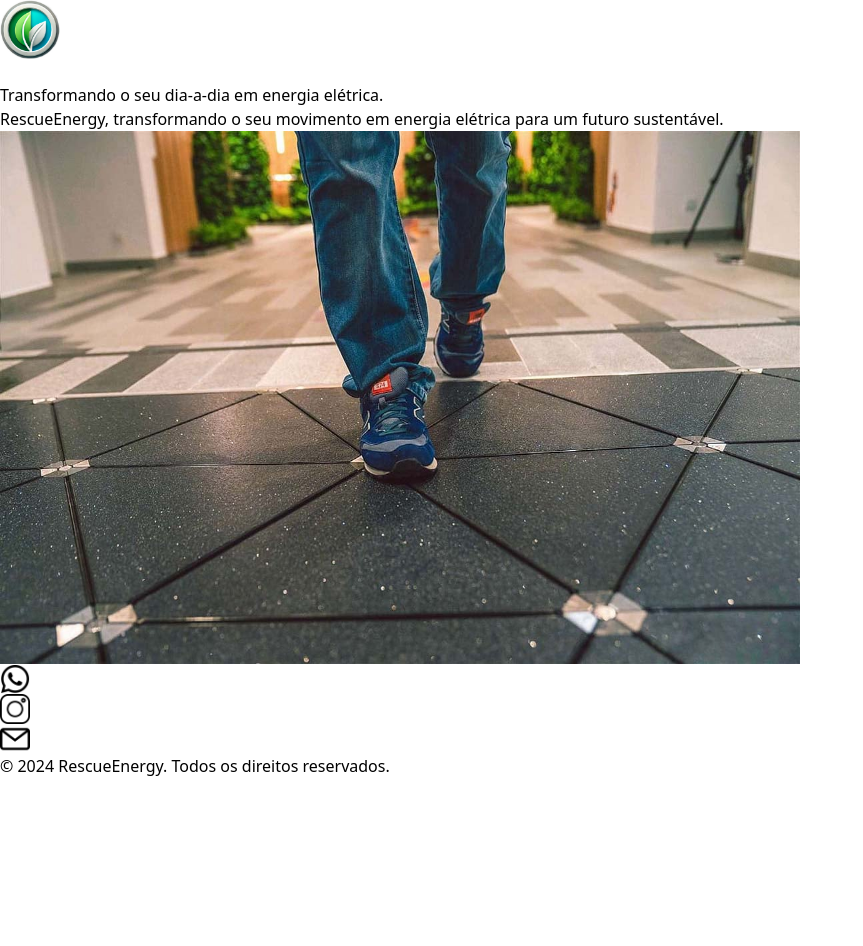
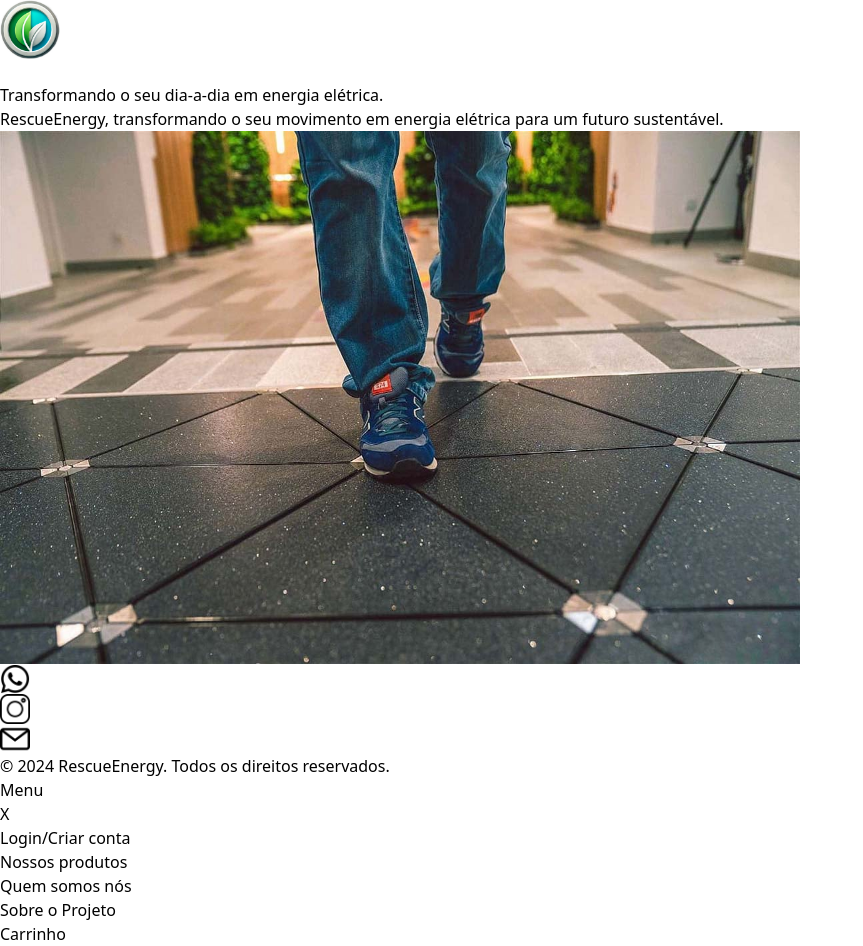
Before and after one commit to yunkbaza/GlobalSolution_RescueEnergy, a Next.js app in the folder front-end_rescueenergy/: page / in a window 1280 px wide. Shown: the whole page, without its empty margins (0-863 px from the left). Before the commit the page ends 800 px from the top, so only its background shows below. Built offline with nearby package versions, Linux system fonts and the light colour scheme.

Commit message:
Paginas criadas

```diff
--- a/front-end_rescueenergy/src/app/page.tsx
+++ b/front-end_rescueenergy/src/app/page.tsx
@@ -1,12 +1,20 @@
+"use client";
+
+import React, { useState } from "react";
 import Image from "next/image";
 
 export default function Home() {
+  const [isSidebarOpen, setIsSidebarOpen] = useState(false);
+
+  const toggleSidebar = () => {
+    setIsSidebarOpen(!isSidebarOpen);
+  };
+
   return (
-    <div className="flex flex-col min-h-screen font-sans text-gray-900 bg-gray-100">
+    <div className="relative flex flex-col min-h-screen font-sans text-gray-900 bg-gray-100">
       {/* Cabeçalho */}
-      <header className="bg-white flex justify-between items-center p-4 shadow-md sticky top-0 z-50">
+      <header className="bg-white flex justify-between items-center p-4 shadow-md sticky top-0 z-40">
         <div className="logo">
-          {/* Logo da empresa */}
           <Image
             src="/logo.png"
             alt="Logo da RescueEnergy"
@@ -16,11 +24,16 @@ export default function Home() {
           />
         </div>
         {/* Botão de menu */}
-        <button className="w-10 h-8 flex flex-col justify-between bg-none border-none cursor-pointer">
-          <span className="block w-full h-1 bg-gray-800 rounded"></span>
-          <span className="block w-full h-1 bg-gray-800 rounded"></span>
-          <span className="block w-full h-1 bg-gray-800 rounded"></span>
-        </button>
+        {!isSidebarOpen && (
+          <button
+            onClick={toggleSidebar}
+            className="relative w-10 h-8 flex flex-col justify-between bg-none border-none cursor-pointer z-50"
+          >
+            <span className="block w-full h-1 bg-gray-800 rounded"></span>
+            <span className="block w-full h-1 bg-gray-800 rounded"></span>
+            <span className="block w-full h-1 bg-gray-800 rounded"></span>
+          </button>
+        )}
       </header>
 
       {/* Barra Divisória */}
@@ -29,7 +42,6 @@ export default function Home() {
       {/* Conteúdo Principal */}
       <main className="flex flex-col items-center justify-center flex-1 p-8">
         <section className="flex flex-col lg:flex-row items-center justify-between gap-8 max-w-6xl bg-white rounded-lg shadow-lg p-8">
-          {/* Texto principal à esquerda */}
           <div className="flex-1 text-left -mt-4">
             <h2 className="text-3xl lg:text-4xl text-blue-600 mb-4">
               Transformando o seu dia-a-dia em energia elétrica.
@@ -39,7 +51,6 @@ export default function Home() {
               para um futuro sustentável.
             </p>
           </div>
-          {/* Imagem principal à direita */}
           <div className="flex-1 text-right">
             <Image
               src="/PisoGeradorDeEnergia.png"
@@ -87,6 +98,50 @@ export default function Home() {
           © 2024 RescueEnergy. Todos os direitos reservados.
         </div>
       </footer>
+
+      {/* Barra lateral */}
+      <div
+        className={`fixed top-0 right-0 w-64 h-full bg-white bg-opacity-75 shadow-lg transform transition-transform duration-300 z-50 ${
+          isSidebarOpen ? "translate-x-0" : "translate-x-full"
+        }`}
+      >
+        <div className="flex justify-between items-center p-4 border-b">
+          <h2 className="text-lg font-semibold text-gray-700">Menu</h2>
+          <button
+            onClick={toggleSidebar}
+            className="text-gray-600 hover:text-gray-800"
+          >
+            X
+          </button>
+        </div>
+        <ul className="flex flex-col p-4 space-y-4">
+          <li>
+            <a href="#" className="text-gray-700 hover:text-blue-500">
+              Login/Criar conta
+            </a>
+          </li>
+          <li>
+            <a href="#" className="text-gray-700 hover:text-blue-500">
+              Nossos produtos
+            </a>
+          </li>
+          <li>
+            <a href="#" className="text-gray-700 hover:text-blue-500">
+              Quem somos nós
+            </a>
+          </li>
+          <li>
+            <a href="#" className="text-gray-700 hover:text-blue-500">
+              Sobre o Projeto
+            </a>
+          </li>
+          <li>
+            <a href="#" className="text-gray-700 hover:text-blue-500">
+              Carrinho
+            </a>
+          </li>
+        </ul>
+      </div>
     </div>
   );
 }
```
Also changed, not shown: front-end_rescueenergy/src/app/carrinho/carrinho.tsx (added), front-end_rescueenergy/src/app/login/login.tsx (added), front-end_rescueenergy/src/app/pagamento/pagamento.tsx (added), front-end_rescueenergy/src/app/produtos/produtos.tsx (added), front-end_rescueenergy/src/app/sobre/sobre.tsx (added).
